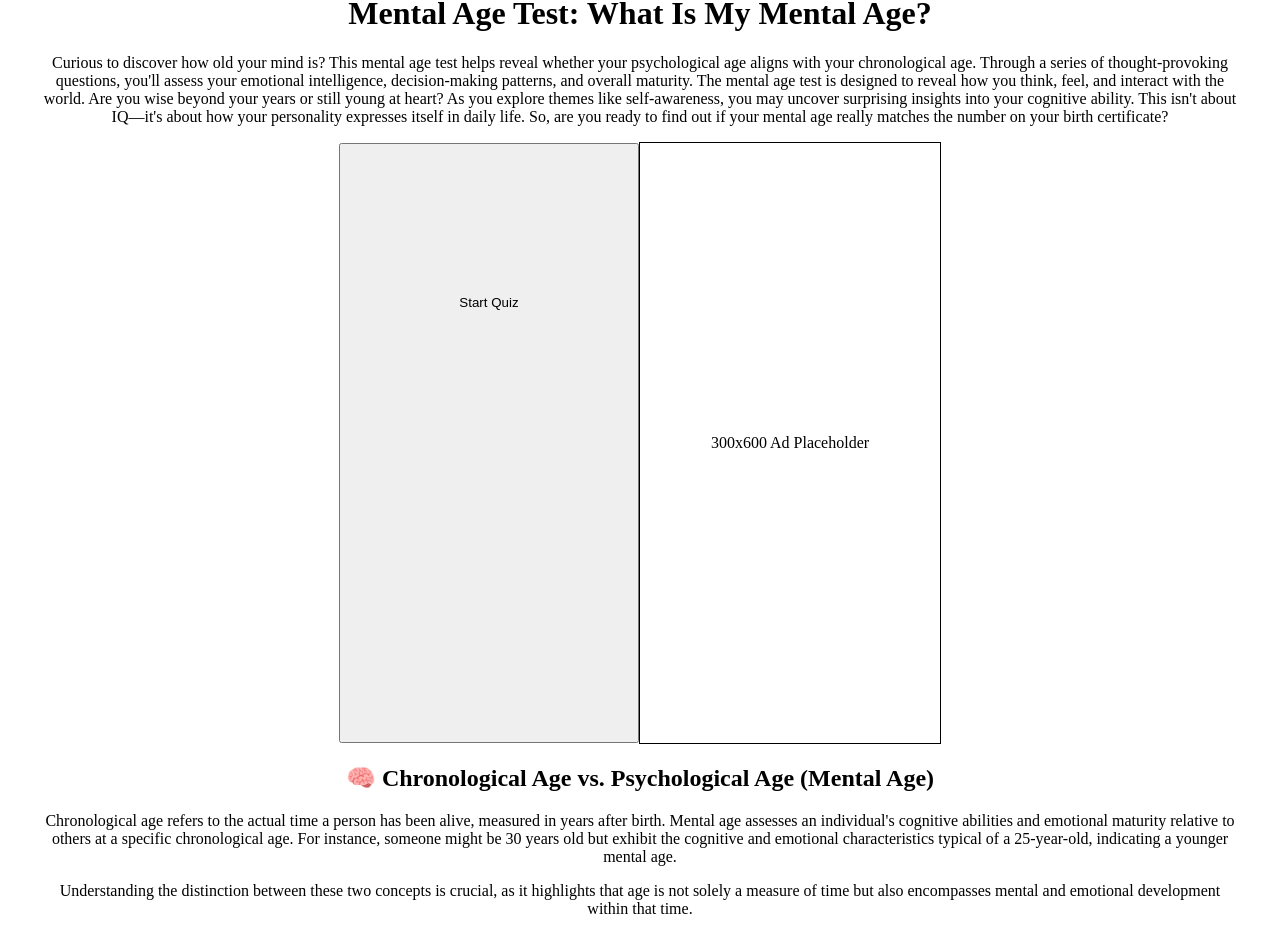
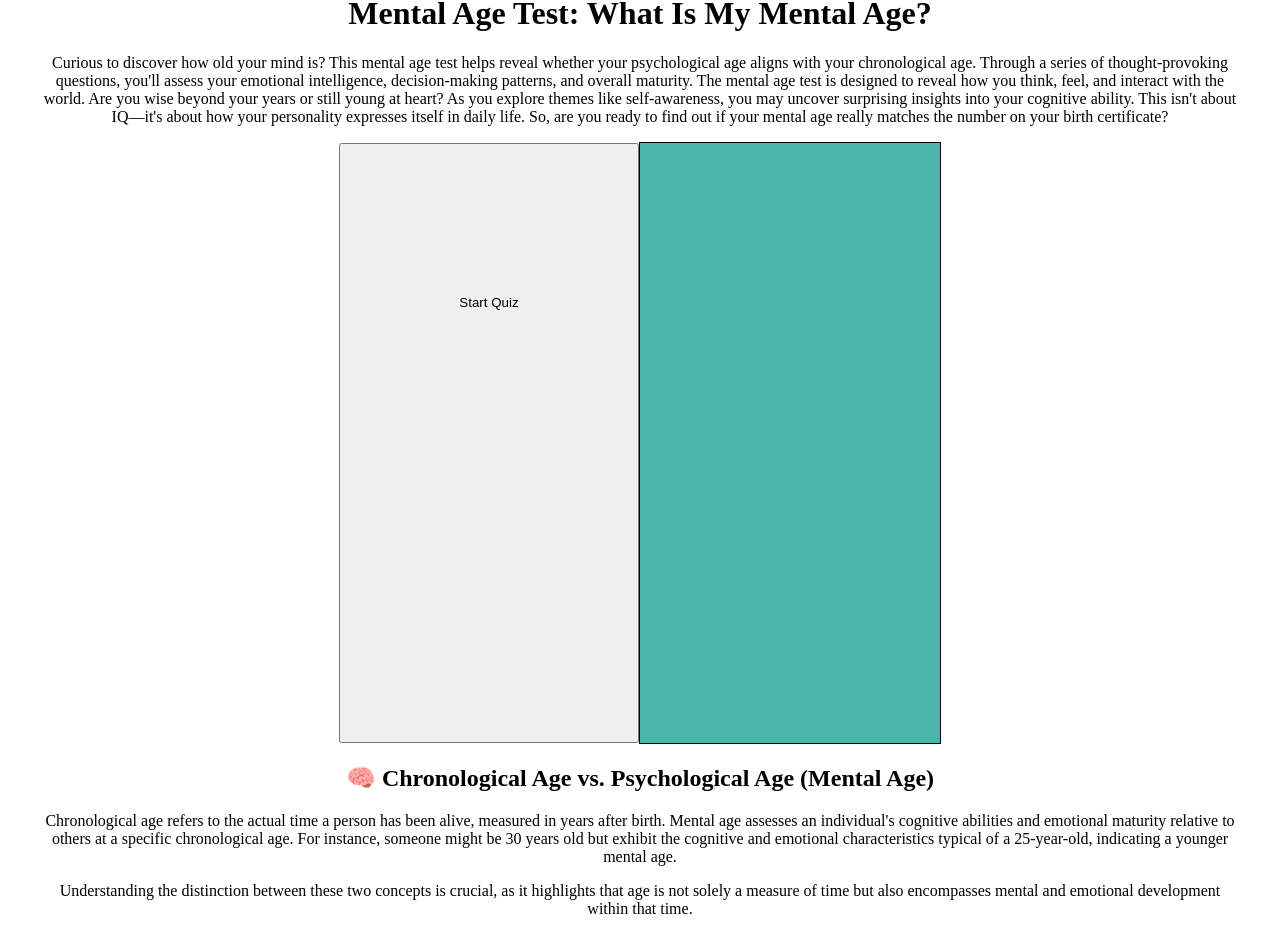
Before and after one commit to kmp-gitty/mental-age-test, a React (Vite) app: page / in a window 1280 px wide. Shown: the part 336-1273 px from the top of the page. Built offline with nearby package versions, Linux system fonts and the light colour scheme.

Commit message:
Fix: Update 300x600 ad placeholder to cyan color

```diff
--- a/src/Home.jsx
+++ b/src/Home.jsx
@@ -139,9 +139,9 @@ export default function Home() {
             >
               Start Quiz
             </button>
-            <div className="w-[300px] h-[600px] bg-orange-100 flex items-center justify-center border rounded">
-              300x600 Ad Placeholder
-            </div>
+            <div className="w-[300px] h-[600px] bg-[#4db6ac] border rounded">
+  {/* Empty cyan block with no text */}
+</div>
           </div>
 
           {/* SEO Content Sections */}
```
